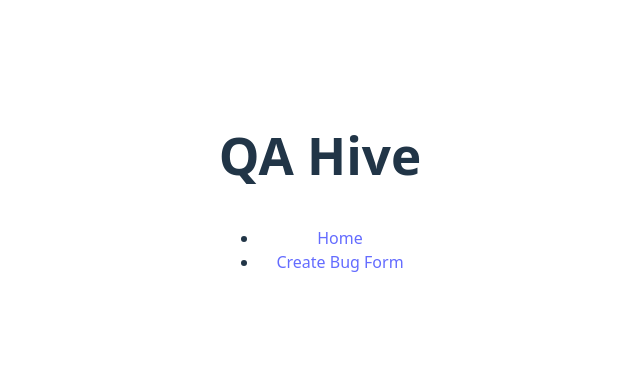
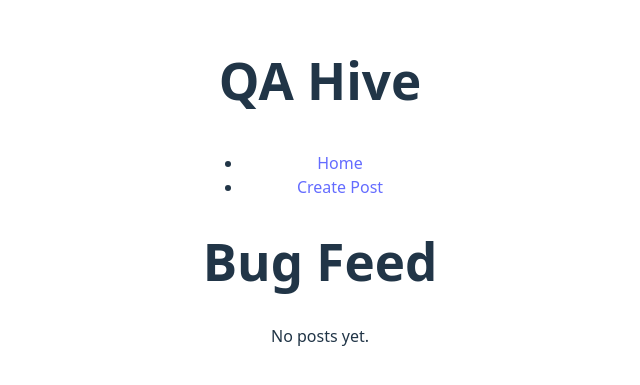
Before and after one commit to KrystaAlex/QA-Hive, a React (Vite) app: page / in a window 1280 px wide. Shown: the part 213-598 px from the top of the page, without its empty margins (320-960 px from the left). Built offline with nearby package versions, Linux system fonts and the light colour scheme.

Commit message:
renamed components, connected CreatePost to HomeFeed list

```diff
--- a/src/QAHive.jsx
+++ b/src/QAHive.jsx
@@ -1,16 +1,23 @@
 import { Routes, Route } from 'react-router-dom'
+import { useState } from 'react'
 import NavBar from './components/NavBar'
-import CreateBugPage from './pages/CreateBugPage'
+import CreatePostPage from './pages/CreatePostPage'
 import HomeFeed from './pages/HomeFeed'
 import './QAHive.css'
 
 export default function QAHive() {
+  const [ bugFeed, setBugFeed ] = useState([]);
+
+  const addBugFeed = (newFeed) => {
+    setBugFeed(prev => [newFeed, ...prev]);
+  }
+
   return (
     <>
     <NavBar />
     <Routes>
-      <Route path="/" element={<HomeFeed />} />
-      <Route path="/create" element={<CreateBugPage />} />
+      <Route path="/" element={<HomeFeed bugFeed={bugFeed} />} />
+      <Route path="/create" element={<CreatePostPage onSubmit={addBugFeed}/>} />
     </Routes>
     </>
   )
--- a/src/components/CreateBugForm.jsx
+++ b/src/components/CreateBugForm.jsx
@@ -147,7 +147,7 @@ export default function CreateBugForm({ onSubmit }) {
       )}
       <br />
 
-      <button type="submit">Create Bug</button>
+      <button type="submit">Create Post</button>
       <button type="button" onClick={handleCancel}>Cancel</button>
     </form>
   );
--- a/src/components/NavBar.jsx
+++ b/src/components/NavBar.jsx
@@ -9,7 +9,7 @@ export default function NavBar() {
       <Link to="/">Home</Link>
     </li>
     <li>
-    <Link to="/create">Create Bug Form</Link>
+    <Link to="/create">Create Post</Link>
     </li>
    </ul>
     </nav>
--- /dev/null
+++ b/src/components/PostContainer.jsx
@@ -0,0 +1,28 @@
+export default function PostContainer({ bugFeed }) {
+      if (!bugFeed || bugFeed.length === 0) {
+    return <p>No posts yet.</p>;
+  }
+    return (
+        <>
+        {bugFeed.map((bug, index) => (
+        <div key={index}>
+          <h3>{bug.title}</h3>
+          <p>Type:{bug.type}</p>
+          <p>Severity:{bug.severity}</p>
+          <p>{bug.description}</p>
+          {bug.screenshot && (
+            <div>
+              <p>Screenshot:</p>
+              <img
+                src={URL.createObjectURL(bug.screenshot)}
+                alt="Bug screenshot"
+                width="200"
+              />
+            </div>
+          )}
+          <hr />
+        </div>
+      ))}
+        </>
+    )
+}
--- a/src/pages/CreateBugPage.jsx
+++ b/src/pages/CreatePostPage.jsx
@@ -1,13 +1,14 @@
 import CreateBugForm from "../components/CreateBugForm";
 
-export default function CreateBugPage() {
+export default function CreatePostPage({onSubmit}) {
 
         const handleBugSubmit= (bugData) => {
-        console.log('Bug submitted:', bugData);
+        if (onSubmit) onSubmit(bugData);
     };
 
     return (
     <>
+    <h1>Submit a new post</h1>
     <CreateBugForm onSubmit={handleBugSubmit}/>
     </>
     )
--- a/src/pages/HomeFeed.jsx
+++ b/src/pages/HomeFeed.jsx
@@ -1,5 +1,11 @@
-export default function HomeFeed() {
+import PostContainer from "../components/PostContainer";
+
+export default function HomeFeed({bugFeed}) {
+
+return (
     <>
-    <div>List of bugs placeholder</div>
+    <h1>Bug Feed</h1>
+    <PostContainer bugFeed={bugFeed} />
     </>
+)
 }
```
Also changed, not shown: src/components/BugFeed.jsx (deleted, +0 -8 lines).
